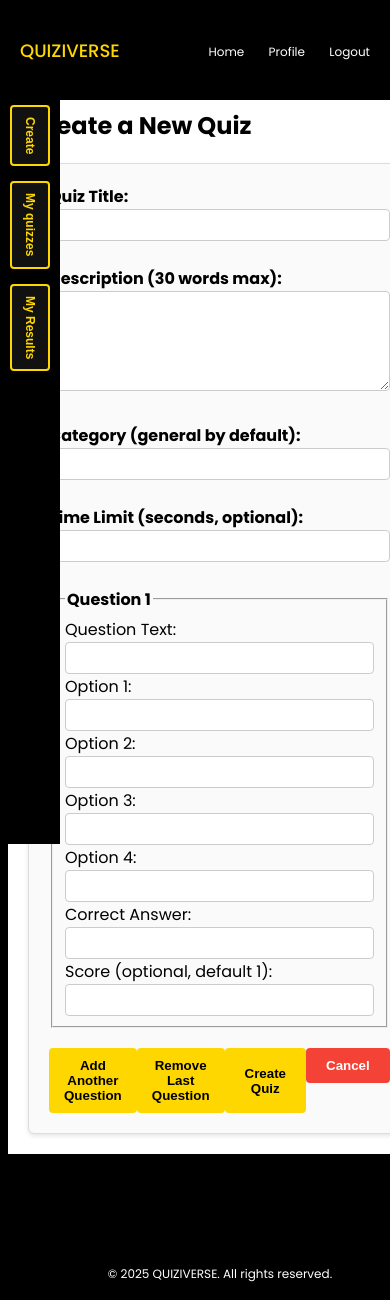
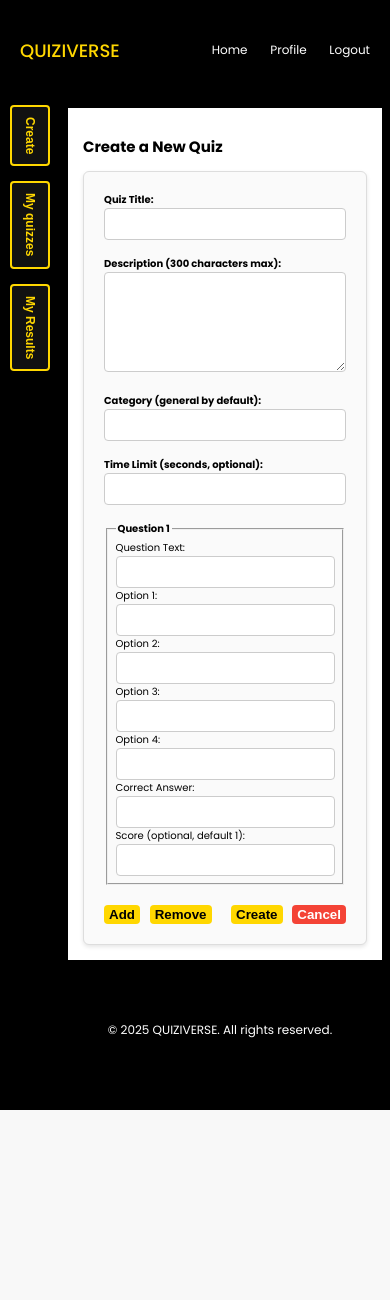
Before and after one commit to realWRC/quiziverse, a Flask app: page /create in a window 390 px wide; the page is wider, and only the part inside the window is pictured. Shown: the top 1300 px of that part. After the commit the page ends 1110 px from the top of that part, so only its background shows below. Run offline with Flask 3, Linux system fonts and the light colour scheme; the visitor is signed in with stand-in values (Sample User, id 1).

Commit message:
Changed button names and made the page responsive

```diff
--- a/api/static/css/create.css
+++ b/api/static/css/create.css
@@ -1,14 +1,10 @@
 .main-section {
-  /* Push content below the fixed top nav and to the right of the side nav */
-  margin-top: 60px;    /* Same height as top nav */
-  margin-left: 220px;  /* Same width as side nav */
-  margin-bottom: 60px; /* Same height as footer */
-  padding: 20px;
-  /* box-sizing: border-box; */
-  /* height: calc(100vh - 60px - 60px); */
+  background-color: #fff;
+  color: black;
+  width: 100%;
+  box-sizing: border-box;
   display: flex;
   flex-direction: column;
-  background-color: #fff; /* White background for main content */
 }
 
 .create-quiz-section {
@@ -31,13 +27,8 @@
   box-shadow: 0 2px 4px rgba(0,0,0,0.1);
 }
 
-/* #createQuizForm .form-group { */
-/*   margin-bottom: 15px; */
-/*   color: #fff; */
-/* } */
 
 form .form-group label {
-  /* display: block; */
   font-weight: bold;
   margin-bottom: 5px;
   color: #000;
@@ -123,8 +114,6 @@ form fieldset legend {
 }
 
 form fieldset label {
-  /* display: block; */
-  /* font-weight: bold; */
   margin-bottom: 5px;
   color: #000;
 }
@@ -150,14 +139,45 @@ form fieldset label.question-option input[type="text"] {
   color: #333;
 }
 
-@media (max-width: 600px) {
-  .side-nav {
-    display: none;
+@media (max-width: 540px) {
+  body {
+    font-size: 12px;
   }
-  .main-section {
-    margin-left: 0;
+  form .button-group button {
+    padding: 5px 10px;
+    border-radius: 4px;
   }
-  .create-quiz-section {
-    max-width: 100%;
+
+  form .button-group .submit-btn {
+    padding: 5px 10px;
+    border-radius: 4px;
+  }
+
+  form .button-group .cancel-link button {
+    padding: 5px 10px;
+    border-radius: 4px;
+    cursor: pointer;
+    font-weight: bold;
   }
 }
+
+
+@media (max-width: 412px) {
+  body {
+    font-size: 10px;
+  }
+  form .button-group button {
+    padding: 2px 5px;
+    border-radius: 4px;
+  }
+
+  form .button-group .submit-btn {
+    padding: 2px 5px;
+    border-radius: 4px;
+  }
+
+  form .button-group .cancel-link button {
+    padding: 2px 5px;
+    border-radius: 4px;
+  }
+}
--- a/api/templates/create.html
+++ b/api/templates/create.html
@@ -24,7 +24,7 @@
     <form action="{{ url_for('create') }}" method="POST" id="createQuizForm">
       <div class="form-group">
         <label>Quiz Title: <input type="text" name="title" required></label><br><br>
-      <label>Description (30 words max): <textarea name="description"></textarea></label><br><br>
+        <label>Description (300 characters max): <textarea name="description"></textarea></label><br><br>
         <label>Category (general by default): <input type="text" name="category"></label><br><br>
         <label>Time Limit (seconds, optional): <input type="text" name="time_limit"></label><br><br>
       </div>
@@ -43,9 +43,9 @@
       <input type="hidden" name="quiz_json" id="quiz_json" value="">
 
       <div class="button-group">
-      <button type="button" id="add-question-btn">Add Another Question</button>
-      <button type="button" id="remove-question-btn">Remove Last Question</button><br>
-      <button type="submit" class="submit-btn">Create Quiz</button>
+        <button type="button" id="add-question-btn">Add</button>
+        <button type="button" id="remove-question-btn">Remove</button><br>
+        <button type="submit" class="submit-btn">Create</button>
         <a href="{{ url_for('home') }}" class="cancel-link"><button type="button">Cancel</button></a>
       </div>
     </form>
@@ -80,9 +80,9 @@
       <input type="hidden" name="quiz_json" id="quiz_json" value="">
 
       <div class="button-group">
-      <button type="button" id="add-question-btn">Add Another Question</button>
-      <button type="button" id="remove-question-btn">Remove Last Question</button><br>
-      <button type="submit" class="submit-btn">Create Quiz</button>
+        <button type="button" id="add-question-btn">Add</button>
+        <button type="button" id="remove-question-btn">Remove</button><br>
+        <button type="submit" class="submit-btn">Create</button>
         <a href="{{ url_for('home') }}" class="cancel-link"><button type="button">Cancel</button></a>
       </div>
 
```
Lines whose indentation alone changed are shown as unchanged.
